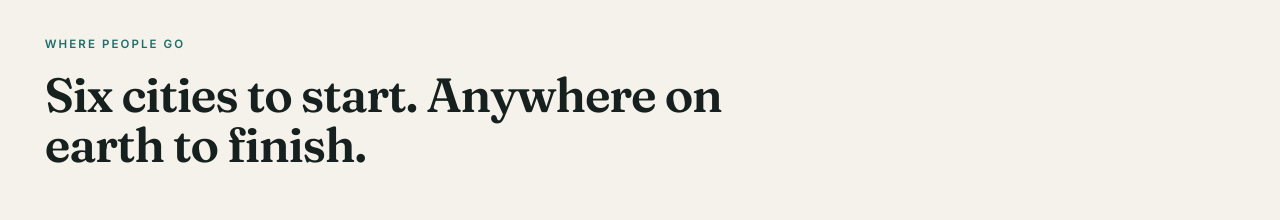
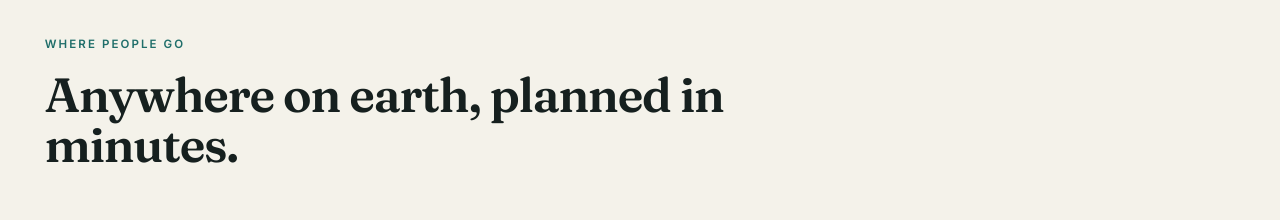
Before and after one commit to MANVENDRA-github/TripGenie-AI, a Next.js app: page / in a window 1280 px wide. Shown: the part 649-869 px from the top of the page. Built offline with nearby package versions, Linux system fonts and the light colour scheme; no server answers.

Commit message:
feat(landing): reframe destinations headline for global scope

```diff
--- a/app/page.tsx
+++ b/app/page.tsx
@@ -138,7 +138,7 @@ export default function Home() {
         <div className="lp-section-head">
           <span className="kicker">Where people go</span>
           <h2 className="lp-section-title">
-            Six cities to start. Anywhere on earth to finish.
+            Anywhere on earth, planned in minutes.
           </h2>
         </div>
 
```
